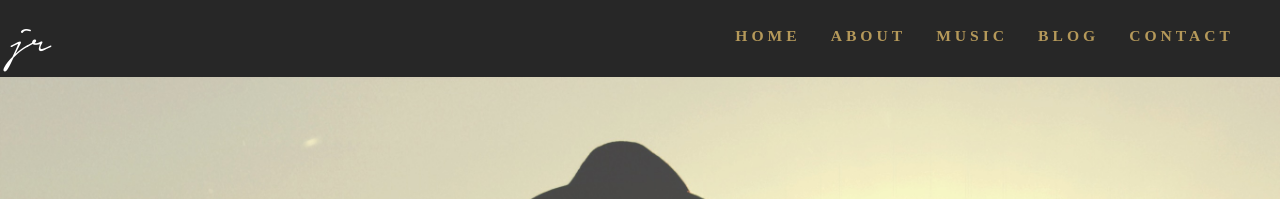
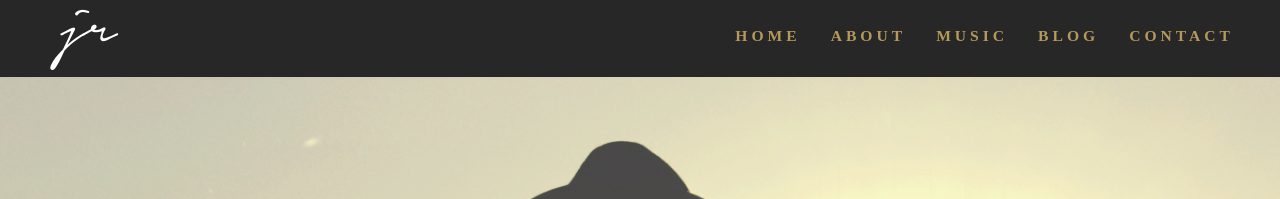
Before and after one commit to JimRogers/jimrogerswebsite, a Jekyll site: the page built from index.html, in a window 1280 px wide. Shown: the top 199 px of the page. Built offline with Jekyll 4.4.1, drawn with Linux system fonts in a browser that asks for light colours; some web fonts are replaced.

Commit message:
Add transparent header

```diff
--- a/css/style.css
+++ b/css/style.css
@@ -154,7 +154,6 @@ Header
 -----------------------*/
 .float-header {
   position:relative;
-  background:#272727;
   width: 100%;
 }
 header {
@@ -167,11 +166,9 @@ header {
   font-family:"Notera";
   text-align:left;
   color:#fff !important;
-  font-size:4.8em;
+  font-size:6.8em;
   margin: 0 auto;
-  line-height:0.8;
-  padding-bottom:0px;
-  padding-left:10px;
+  padding-left:60px;
 }
 nav {
    display:inline-block;
```
